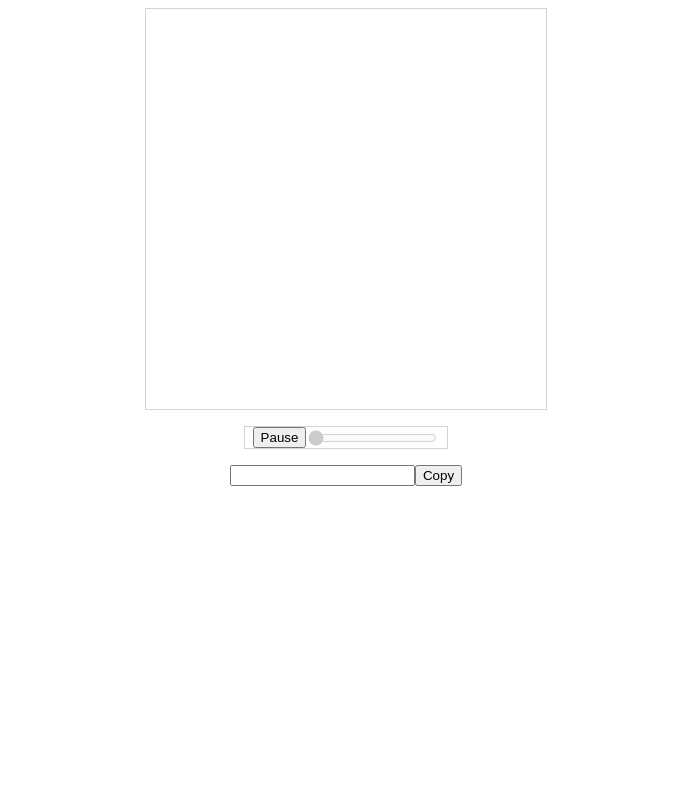
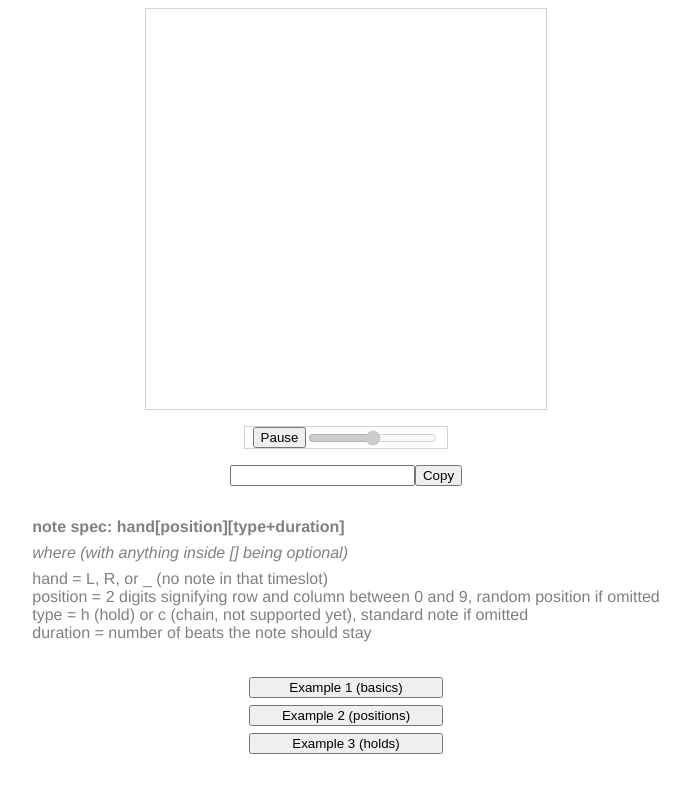
Before and after one commit to senritsu/audica-snippets, a Vue app: page / in a window 1280 px wide. Shown: the top 792 px of the page, without its empty margins (294-984 px from the left). Built offline with nearby package versions, Linux system fonts and the light colour scheme.

Commit message:
examples

```diff
--- a/src/parse.js
+++ b/src/parse.js
@@ -6,7 +6,7 @@ export default s => {
   let maxBeat = 0;
   let beatNotes = [];
 
-  const notePattern = /(?<pause>P)(?<pauseDuration>\d+)|(?<hand>[RLx])(?<position>\d{2,4})?(?:(?<type>[hc])(?<duration>\d+))?/g;
+  const notePattern = /(?<pause>P)(?<pauseDuration>\d+)|(?<hand>[RLx_])(?<position>\d{2,4})?(?:(?<type>[hc])(?<duration>\d+))?/g;
   let match;
 
   while ((match = notePattern.exec(s))) {
@@ -24,8 +24,8 @@ export default s => {
       maxBeat = Math.max(maxBeat, currentBeat + duration);
       currentBeat = maxBeat;
       beatNotes = [];
-    } else if (match.groups.hand === "x") {
-      beatNotes.push(match.groups.hand);
+    } else if (!["L", "R"].includes(match.groups.hand)) {
+      beatNotes.push(null);
     } else {
       const { hand, type = "n", position } = match.groups;
       const duration = parseInt(match.groups.duration || "1");
--- a/src/views/Editor.vue
+++ b/src/views/Editor.vue
@@ -26,6 +26,19 @@
     <div class="pattern-input">
       <input v-model="patternInput" type="textarea" />
       <button @click="copyToClipboard">Copy</button>
+    </div>
+    <div class="explanation">
+      <strong>note spec: hand[position][type+duration]</strong>
+      <em>where (with anything inside [] being optional)</em>
+      <div>hand = L, R, or _ (no note in that timeslot)</div>
+      <div>position = 2 digits signifying row and column between 0 and 9, random position if omitted</div>
+      <div>type = h (hold) or c (chain, not supported yet), standard note if omitted</div>
+      <div>duration = number of beats the note should stay</div>
+    </div>
+    <div class="examples">
+      <button @click="patternInput = 'xR Lx xx LR'">Example 1 (basics)</button>
+      <button @click="patternInput = 'L26R22 L36R32 R83x R86x'">Example 2 (positions)</button>
+      <button @click="patternInput = 'xRh5 Lx Lx Lh2x'">Example 3 (holds)</button>
     </div>
   </div>
 </template>
@@ -119,4 +132,24 @@ export default {
   padding: 0 0.5em;
   border: 1px solid lightgray;
 }
+.explanation {
+  display: flex;
+  flex-direction: column;
+  align-items: flex-start;
+  margin: 2em;
+  color: gray;
+
+  em {
+    margin: 0.5em 0;
+  }
+}
+.examples {
+  display: flex;
+  flex-direction: column;
+  width: 200px;
+
+  button {
+    margin: 0.25em;
+  }
+}
 </style>
```
